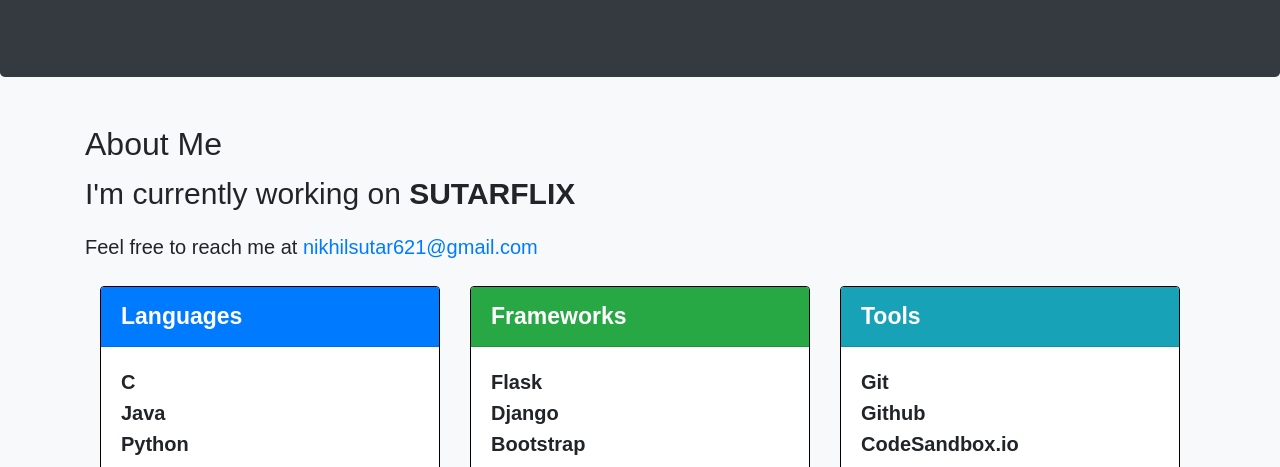
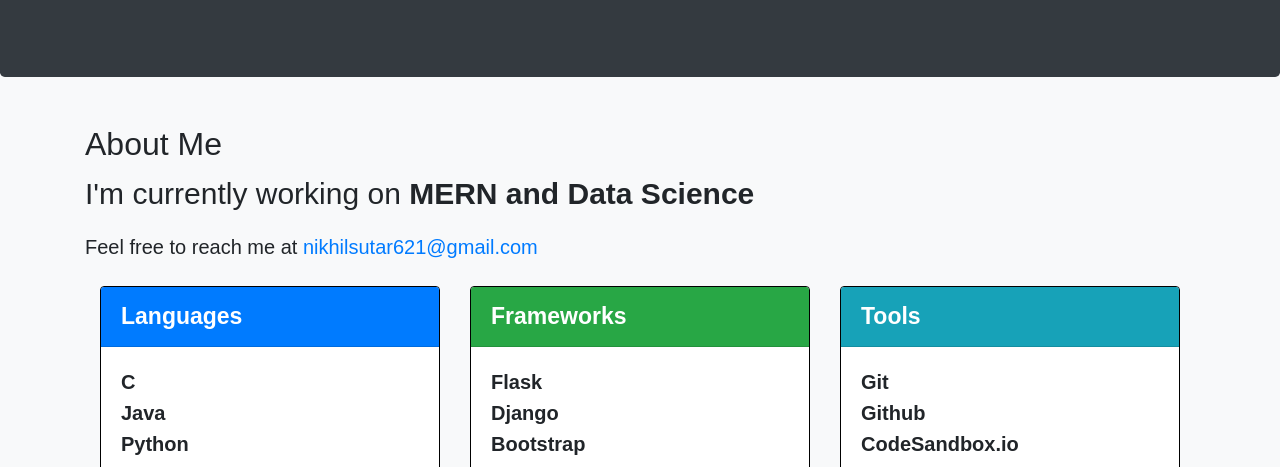
Before and after one commit to carpentrycoder/Resume, a plain HTML site: page index.html in a window 1280 px wide. Shown: the part 333-800 px from the top of the page. Drawn offline with nearby package versions, Linux system fonts and the light colour scheme.

Commit message:
Update index.html

```diff
--- a/index.html
+++ b/index.html
@@ -106,7 +106,7 @@
     <div class="container mt-5">
         <div id="about" class="mb-5">
             <h2>About Me</h2>
-            <p class="current">I'm currently working on <strong>SUTARFLIX</strong>
+            <p class="current">I'm currently working on <strong>MERN and Data Science</strong>
               <p class="mail">Feel free to reach me at <a href="mailto:nikhilsutar621@gmail.com">nikhilsutar621@gmail.com</a></p>
           </p>
             <div class="container mt-4">
```
